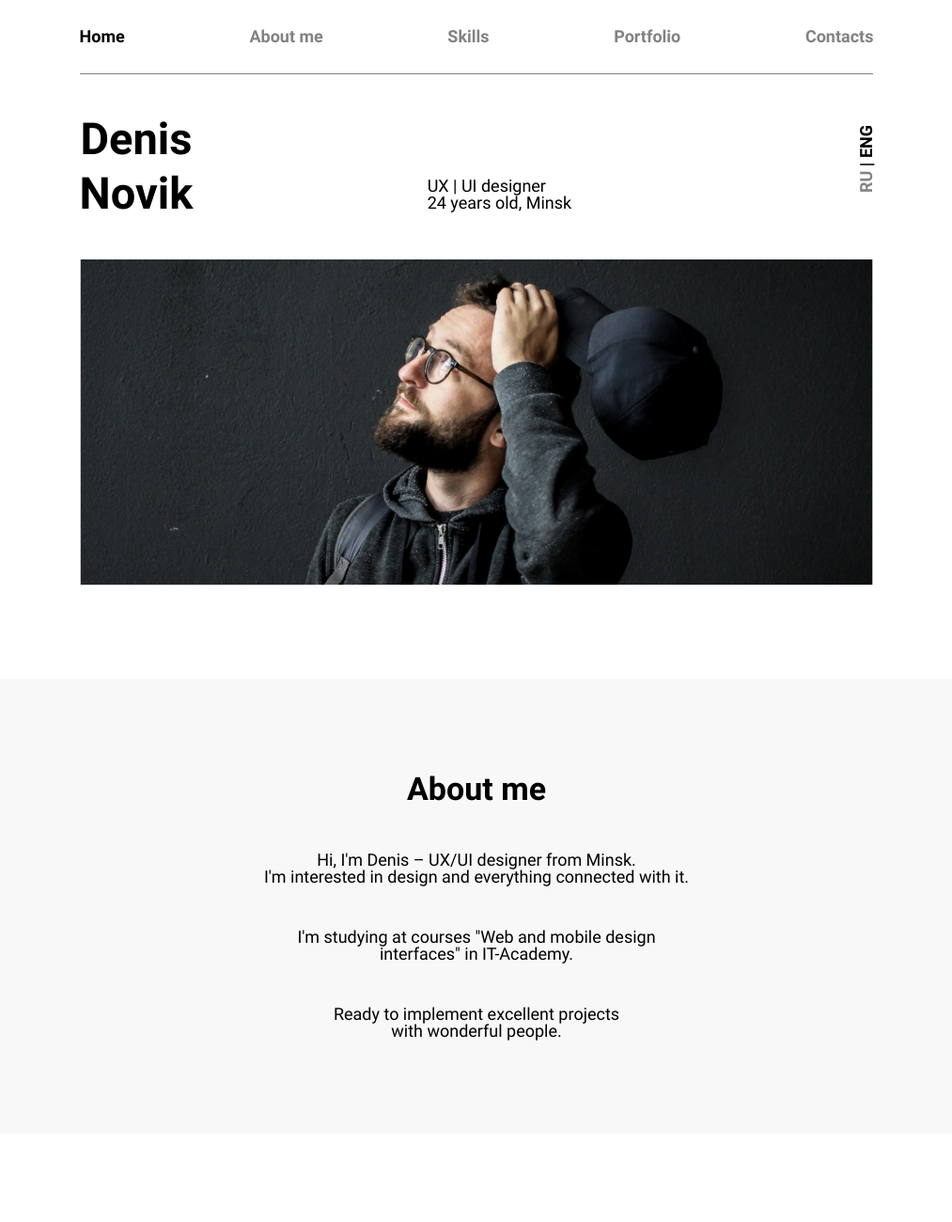
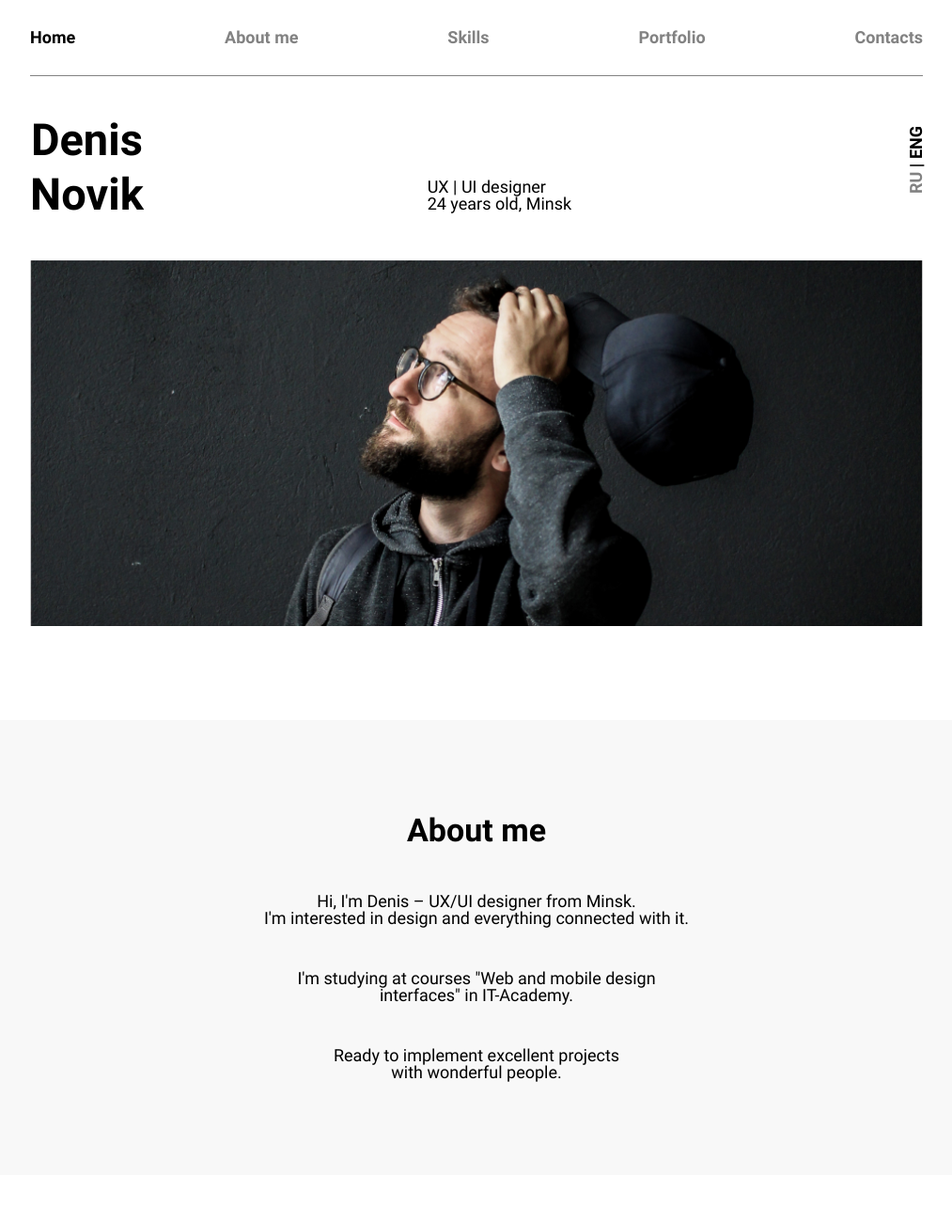
Before and after one commit to damasq/landing-1, a plain HTML site: page index.html in a window 1280 px wide. Shown: the top 1300 px of the page at 94% size, without its empty margins (133-1146 px from the left). Drawn offline with Linux system fonts and the light colour scheme.

Commit message:
test
test

```diff
--- a/css/style.css
+++ b/css/style.css
@@ -42,37 +42,72 @@ body {
   font-size: 18px;
   background-color: #ffffff;
 }
-.content {
-  max-width: 66%;
+.container {
+  max-width: 1000px;
   margin: 0 auto;
+  padding: 0px 25px;
+}
+
+.content__body {
   text-align: center;
 }
+
+.content {
+  padding: 100px 0px 20px;
+}
+
+.wrapper:nth-child(even) {
+  background: #f8f8f8;
+}
+
+.eightypx {
+  height: 80px;
+}
 /*-------------------------------*/
-.menu {
-  position: sticky;
+
+.header {
+  position: fixed;
+  width: 100%;
+  height: 80px;
+  left: 0;
   top: 0;
   background-color: #fff;
-  z-index: 2;
+  z-index: 1;
 }
-ul {
+
+li {
+  padding: 31px 0px;
+}
+
+li a {
+  color: #828282;
+}
+
+ul li:hover {
+  text-decoration: underline;
+}
+
+.header__list {
+  width: 100%;
+  height: 100%;
+  list-style-type: none;
   display: flex;
   justify-content: space-between;
-  padding: 30px 0;
   font-weight: bold;
   border-bottom: solid 1px #828282;
 }
-li a {
-  color: #828282;
-}
+
 #anchor0 [href="#anchor0"] {
   color: black;
 }
-ul li:hover {
-  text-decoration: underline;
+
+/*-------------------------------*/
+.content__body {
+  margin-top:
 }
-/*-------------------------------*/
+
 .home__content {
-  padding: 40px 0 100px 0;
+  padding-top: 20px;
 }
 .home__items {
   display: flex;
@@ -102,18 +137,12 @@ h1 {
   margin-top: 40px;
 }
 /*-------------------------------*/
-.last-four {
-  padding: 100px 0;
-}
-.about, .portfolio {
-  background-color: #f8f8f8;
-}
 h2 {
   font-weight: bold;
   font-size: 34px;
   margin-bottom: 50px;
 }
-.about__content div {
+.about__text {
   height: 200px;
   display: flex;
   flex-direction: column;
--- a/index.html
+++ b/index.html
@@ -5,22 +5,45 @@
 		<title>Макет</title>
 		<link rel="stylesheet" type="text/css" href="css/zero.css">
 		<link rel="stylesheet" type="text/css" href="css/style.css">
+		<meta charset="viewport" content="width=device-width">
 	</head>
-	<body>
-		<div class="abc" id="anchor0">
-			<div class="menu">
-				<div class="menu__content content">
-					<ul class="menu__list">
-						<li><a href="#anchor0">Home</a></li>
-						<li><a href="#anchor1">About me</a></li>
-						<li><a href="#anchor2">Skills</a></li>
-						<li><a href="#anchor3">Portfolio</a></li>
-						<li><a href="#anchor4">Contacts</a></li>
+	<body id="anchor0">
+
+		<header class="header">
+			<div class="container">
+				<div class="header__body">
+					<div class="header__burger">
+						<span></span>
+					</div>
+					<nav class="header__menu">
+						<ul class="header__list">
+							<li>
+								<a href="#anchor0" class="header__link">Home</a>
+							</li>
+							<li>
+								<a href="#anchor1" class="header__link">About me</a>
+							</li>
+							<li>
+								<a href="#anchor2" class="header__link">Skills</a>
+							</li>
+							<li>
+								<a href="#anchor3" class="header__link">Portfolio</a>
+							</li>
+							<li>
+								<a href="#anchor4" class="header__link">Contacts</a>
+							</li>
 						</ul>
 					</div>
 				</div>
-			<div class="home">
-				<div class="home__content content">
+			</div>
+		</header>
+
+		<main class="content__body">
+
+			<div class="wrapper">
+				<div class="home content">
+					<div class="container">
+						<div class="home__content">
 							<div class="home__items">
 								<h1 class="home__title">Denis<br>Novik</h1>
 								<p class="home__text">UX | UI designer<br>24 years old, Minsk</p>
@@ -29,8 +52,14 @@
 							<img src="img/home/denis.jpg">
 						</div>
 					</div>
-			<div class="about last-four" id="anchor1">
-				<div class="about__content content">
+				</div>
+				<div class="eightypx" id="anchor1"> </div>
+			</div>
+
+			<div class="wrapper">
+				<div class="about content">
+					<div class="container">
+						<div class="about__content">
 							<h2 class="about__title">About me</h2>
 							<div class="about__text">
 								<p>Hi, I'm Denis – UX/UI designer from Minsk.<br>I'm interested in design and everything connected with it.</p>
@@ -39,8 +68,14 @@
 							</div>
 						</div>
 					</div>
-			<div class="skills last-four" id="anchor2">
-				<div class="skills__content content">
+				</div>
+				<div class="eightypx" id="anchor2"> </div>
+			</div>
+
+			<div class="wrapper">
+				<div class="skills content">
+					<div class="container">
+						<div class="skills__content">
 							<div class="skills__header">
 								<h2 class="skills__title">Skills</h2>
 								<p class="skills__text">I work in such programs as</p>
@@ -94,8 +129,14 @@
 							</div>
 						</div>
 					</div>
-			<div class="portfolio last-four" id="anchor3">
-				<div class="portfolio__content content">
+				</div>
+				<div class="eightypx" id="anchor3"> </div>
+			</div>
+
+			<div class="wrapper">
+				<div class="portfolio content">
+					<div class="container">
+						<div class="portfolio__content">
 							<h2 class="portfolio__title">Portfolio</h2>
 							<div class="portfolio__column">
 								<div class="portfolio__items">
@@ -125,8 +166,14 @@
 							</div>
 						</div>
 					</div>
-			<div class="contacts last-four" id="anchor4">
-				<div class="contacts__content content">
+				</div>
+				<div class="eightypx" id="anchor4"> </div>
+			</div>
+
+			<div class="wrapper">
+				<div class="contacts content">
+					<div class="container">
+						<div class="contacts__content">
 							<h2 class="contacts__title">Contacts</h2>
 							<p class="contacts__text">Want to know more or just chat?<br>You are welcome!</p>
 							<a class="contacts__button" href="/">Send message</a>
@@ -140,5 +187,10 @@
 						</div>
 					</div>
 				</div>
+				<div class="eightypx"> </div>
+			</div>
+
+
+		</main>
 	</body>
 	</html>
```
Lines whose indentation alone changed are shown as unchanged.
